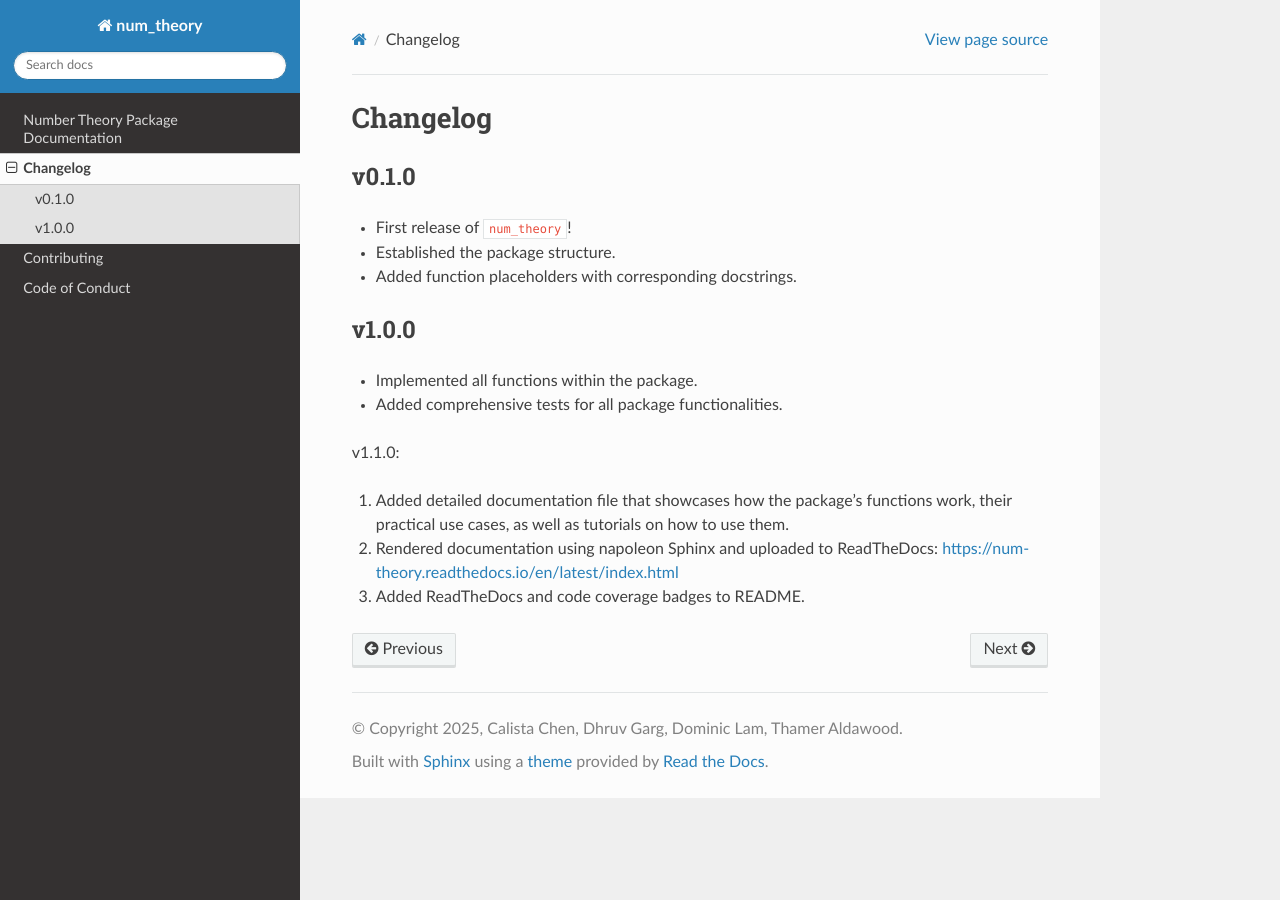
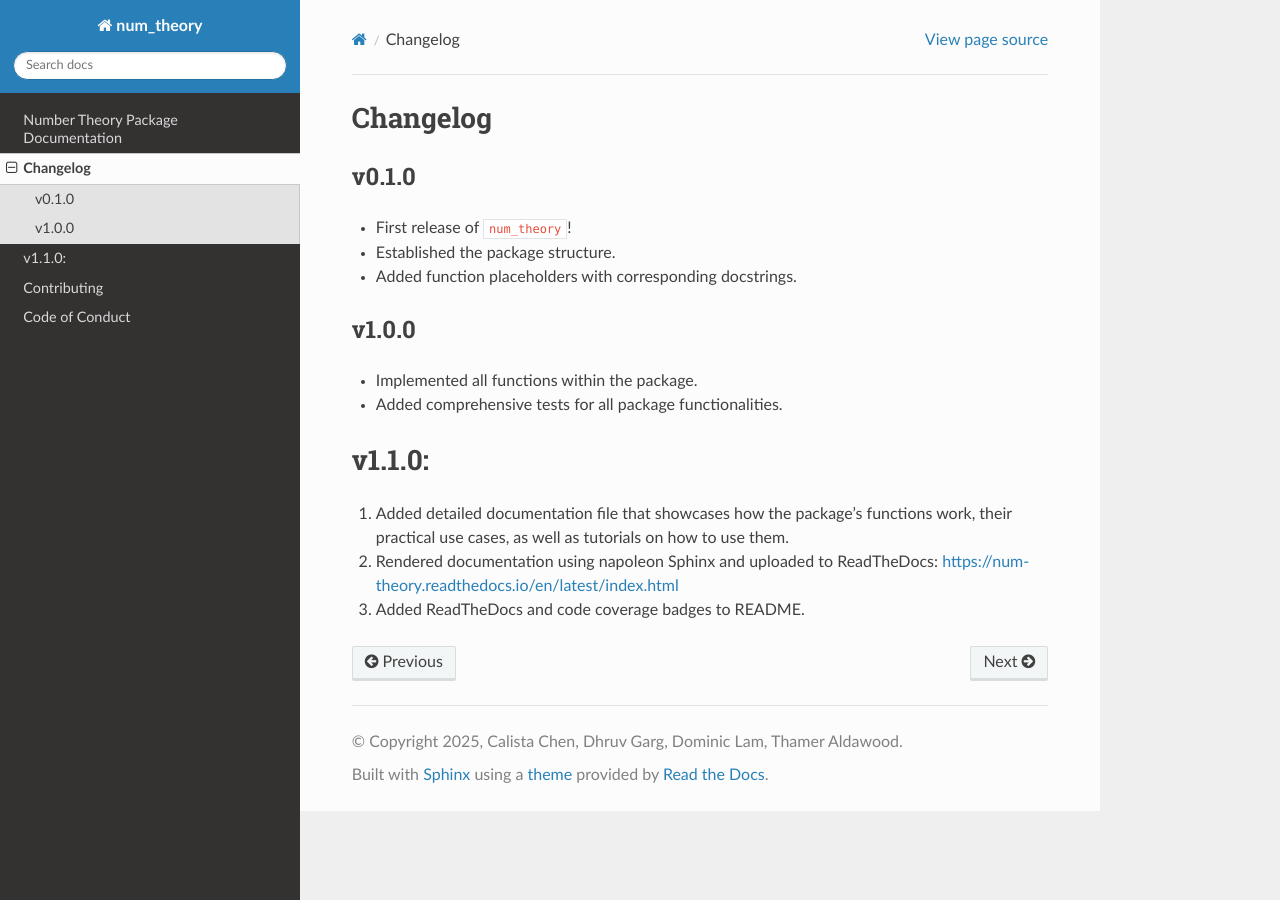
Before and after one commit to UBC-MDS/num_theory, a Sphinx documentation site: the page built from docs/changelog.md, in a window 1280 px wide. Built offline with Sphinx 7.4.7 and the Read the Docs theme 3.1.0, drawn with Linux system fonts in a browser that asks for light colours; pages that are not in the unit, such as notebooks, are missing from menus.

Commit message:
added # in version in changelog

````diff
--- a/docs/changelog.md
+++ b/docs/changelog.md
@@ -1,7 +1,7 @@
 ```{include} ../CHANGELOG.md
 ```
 
-v1.1.0:
+# v1.1.0:
 
 1. Added detailed documentation file that showcases how the package's functions work, their practical use cases, as well as tutorials on how to use them.
 2. Rendered documentation using napoleon Sphinx and uploaded to ReadTheDocs: <https://num-theory.readthedocs.io/en/latest/index.html>
````
